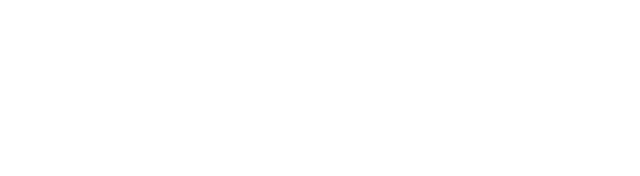
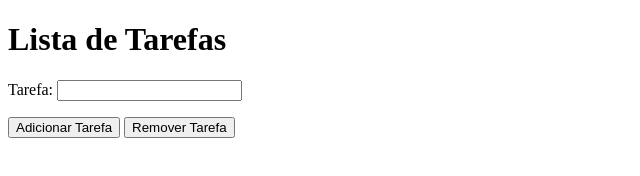
Before and after one commit to KimKristy/listaDeTarefas, a plain HTML site: page index.html in a window 1280 px wide. Shown: the whole page, without its empty margins (0-640 px from the left). Drawn offline with Linux system fonts and the light colour scheme.

Commit message:
2 - criando a estrutura do html

```diff
--- a/index.html
+++ b/index.html
@@ -8,6 +8,18 @@
 </head>
 <body>
 
+    <header>
+        <h1>Lista de Tarefas</h1>
+    </header>
+    <main>
+        <p>
+            <label for="task">Tarefa:</label>
+            <input type="text" id="task">
+        </p>
+        <button id="adicionarTarefa" onclick="adicionarTarefa()">Adicionar Tarefa</button>
+        <button id="removerTarefa" onclick="removerTarefa()">Remover Tarefa</button>
+    </main>
+
     <script src="./src/js/script.js"></script>
 </body>
 </html>
```
